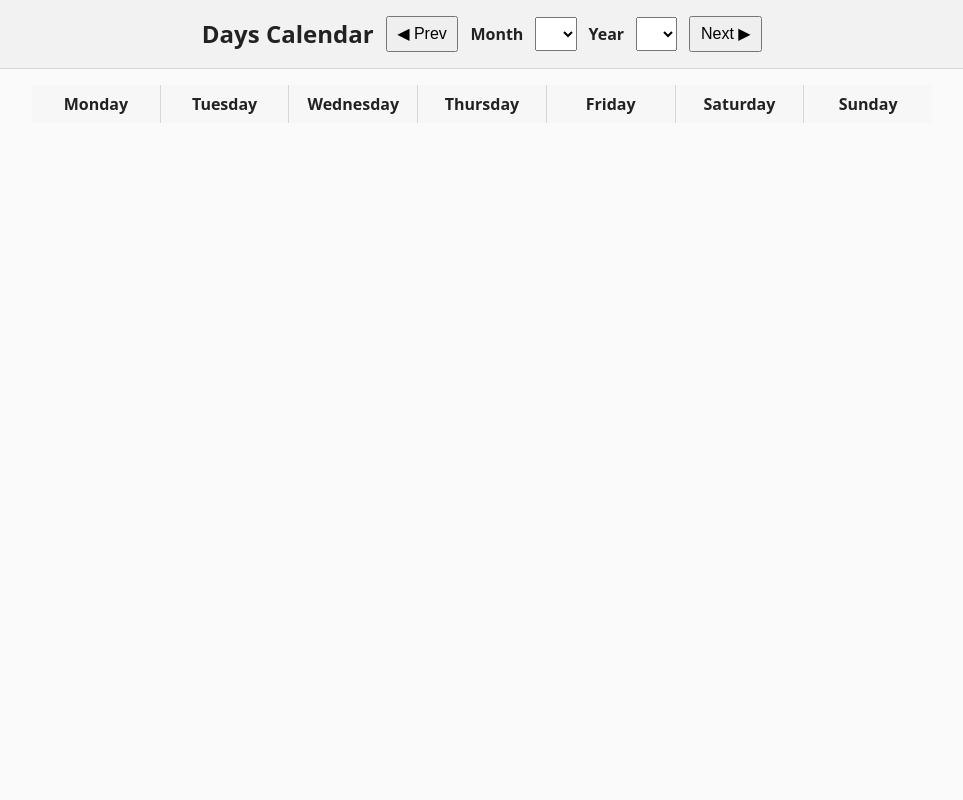
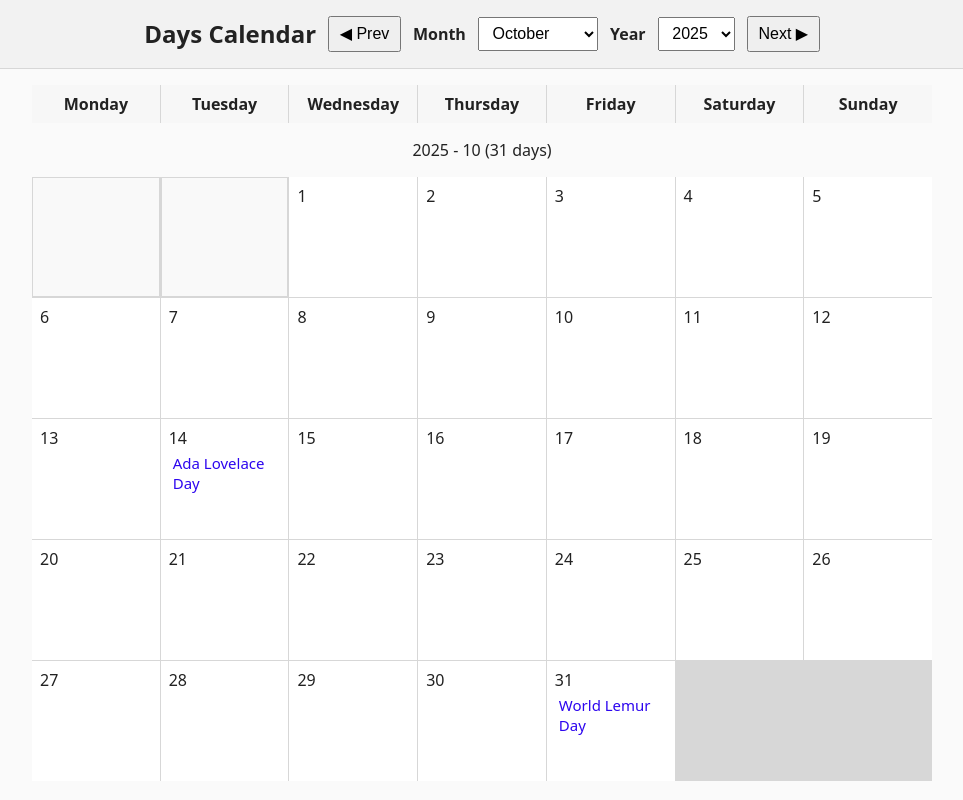
Before and after one commit to Nataliia74/Piscine-Sprint-SPRINT_2-Project-Days-Calendar, a plain HTML site: page index.html in a window 1280 px wide. Shown: the whole page, without its empty margins (158-1121 px from the left). Drawn offline with Linux system fonts and the light colour scheme.

Commit message:
subissue 'Implement code with web.mjs #13' implementation common.mjs logic into web.mjs

```diff
--- a/styles.css
+++ b/styles.css
@@ -100,3 +100,10 @@ main {
   border: 1px solid var(--border); /* optional, to match day cells */
   min-height: 80px; /* same height as day cells */
 }
+
+.commemorative-label {
+  font-size: 15px;
+  color: rgb(45, 6, 239);
+  margin: 4px;
+  display: block;
+}
--- a/web.mjs
+++ b/web.mjs
@@ -3,8 +3,9 @@
 // Note that when running locally, in order to open a web page which uses modules, you must serve the directory over HTTP e.g. with https://www.npmjs.com/package/http-server
 // You can't open the index.html file using a file:// URL.
 
-import { getGreeting } from "./common.mjs";
+// import { getGreeting } from "./common.mjs";
 import daysData from "./days.json" with { type: "json" };
+import { getCommemorativeDayOfMonth } from "./common.mjs";
 
 const calendar = document.getElementById("calendar");
 const statusEl = document.getElementById("status");
@@ -56,10 +57,9 @@ let displayedMonth = currentMonth;
 function updateCalendar() {
   renderCalendar (displayedYear, displayedMonth)
   yearSelect.value = displayedYear
-   monthSelect.value = displayedMonth
+  monthSelect.value = displayedMonth
+
 }
-
-
 
 nextBtn.addEventListener("click", () => {
 
@@ -91,6 +91,7 @@ function daysInMonth(year, month) {
 function renderCalendar(year, month) {
   // Clear any previous calendar content
   calendar.innerHTML = "";
+  const commemorativeDays = getCommemorativeDayOfMonth(year, month, "en");
 
   const numDays = daysInMonth(year, month);
 
@@ -103,17 +104,24 @@ function renderCalendar(year, month) {
     calendar.appendChild(emptyDiv)
   }
 
-
-
-
-
   for (let day = 1; day <= numDays; day++) {
     const dayDiv = document.createElement("div");
     dayDiv.classList.add("day");
     dayDiv.textContent = day;
+    const commemorative = commemorativeDays.find(d => d.date === day);
+    if(commemorative) {
+      dayDiv.classList.add("commemorative");
+      dayDiv.title = commemorative.name;
+      const label = document.createElement("span");
+      label.classList.add("commemorative-label");
+      label.textContent = commemorative.name;
+      dayDiv.appendChild(label);
+    }
     calendar.appendChild(dayDiv);
   }
-   statusEl.textContent = `${year} - ${month + 1} (${numDays} days)`;
+
+  statusEl.textContent = `${year} - ${month + 1} (${numDays} days)`;
+
 }
 
 // Render the current month when the page loads
```
